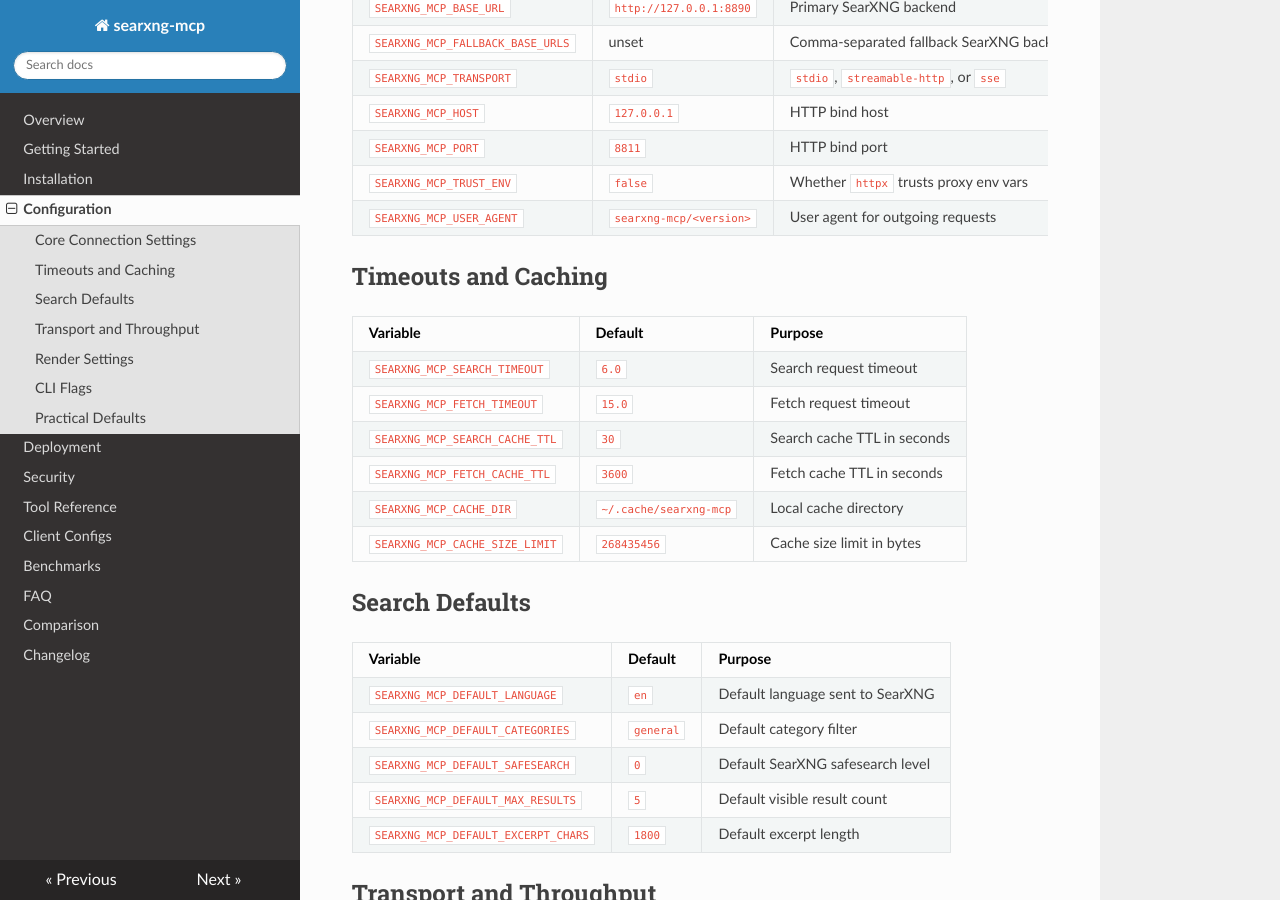
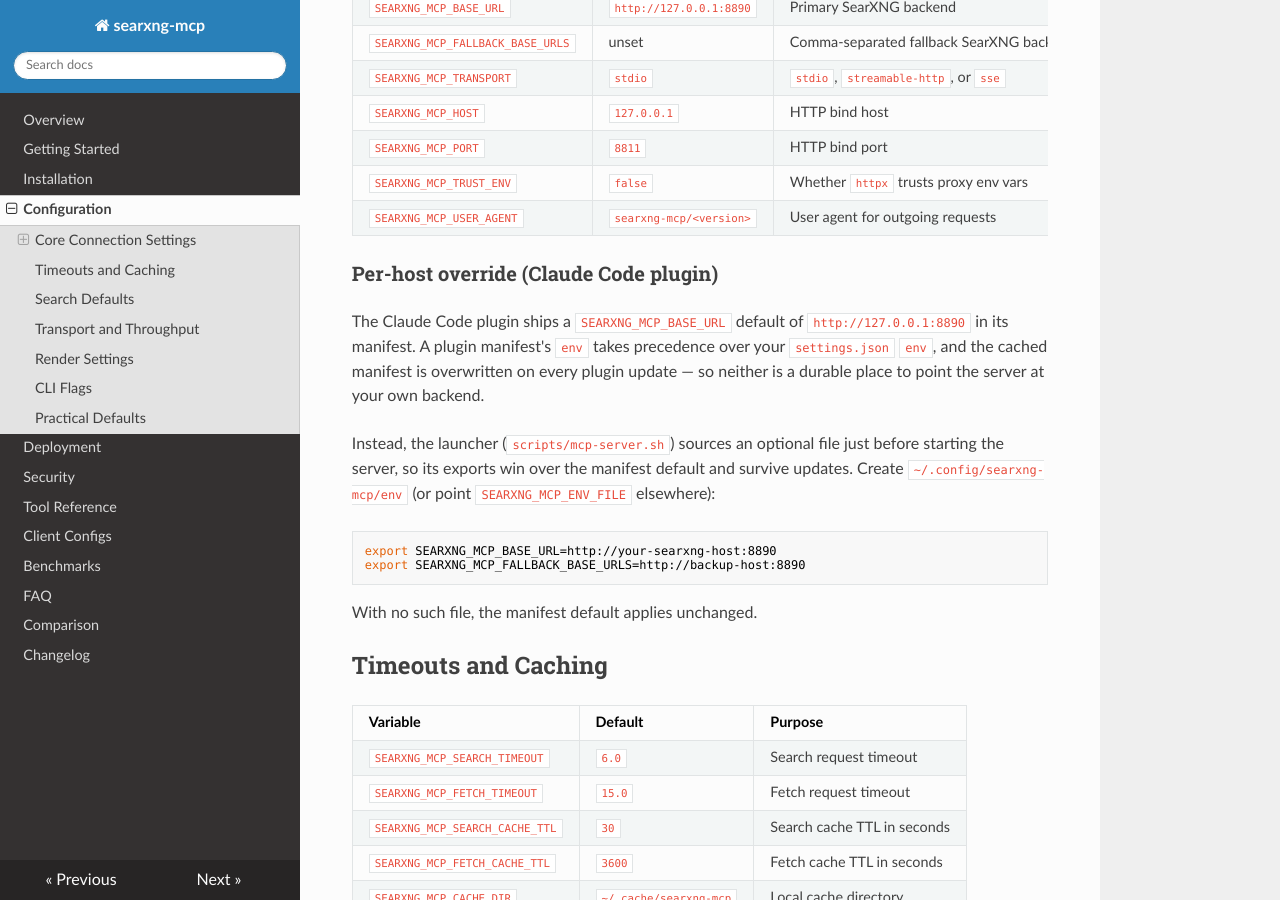
Before and after one commit to 88plug/searxng-mcp, an MkDocs documentation site: the page built from docs/configuration.md, in a window 1280 px wide and 900 px high, scrolled down 358 px. Built offline with MkDocs 1.6.1, drawn with Linux system fonts in a browser that asks for light colours; nearby versions of some CDN libraries.

Commit message:
docs: document per-host SEARXNG_MCP_ENV_FILE override
Explain that the manifest env beats settings.json env and is wiped on update, so
the durable way to point at your own backend is ~/.config/searxng-mcp/env (sourced
by the launcher, wins over the manifest default).

Co-Authored-By: Claude Opus 4.8 (1M context) <noreply@anthropic.com>

````diff
--- a/docs/configuration.md
+++ b/docs/configuration.md
@@ -15,6 +15,25 @@ CLI flags override environment-derived defaults.
 | `SEARXNG_MCP_PORT` | `8811` | HTTP bind port |
 | `SEARXNG_MCP_TRUST_ENV` | `false` | Whether `httpx` trusts proxy env vars |
 | `SEARXNG_MCP_USER_AGENT` | `searxng-mcp/<version>` | User agent for outgoing requests |
+
+### Per-host override (Claude Code plugin)
+
+The Claude Code plugin ships a `SEARXNG_MCP_BASE_URL` default of `http://127.0.0.1:8890`
+in its manifest. A plugin manifest's `env` takes precedence over your
+`settings.json` `env`, and the cached manifest is overwritten on every plugin
+update — so neither is a durable place to point the server at your own backend.
+
+Instead, the launcher (`scripts/mcp-server.sh`) sources an optional file just
+before starting the server, so its exports win over the manifest default and
+survive updates. Create `~/.config/searxng-mcp/env` (or point
+`SEARXNG_MCP_ENV_FILE` elsewhere):
+
+```sh
+export SEARXNG_MCP_BASE_URL=http://your-searxng-host:8890
+export SEARXNG_MCP_FALLBACK_BASE_URLS=http://backup-host:8890
+```
+
+With no such file, the manifest default applies unchanged.
 
 ## Timeouts and Caching
 
````
